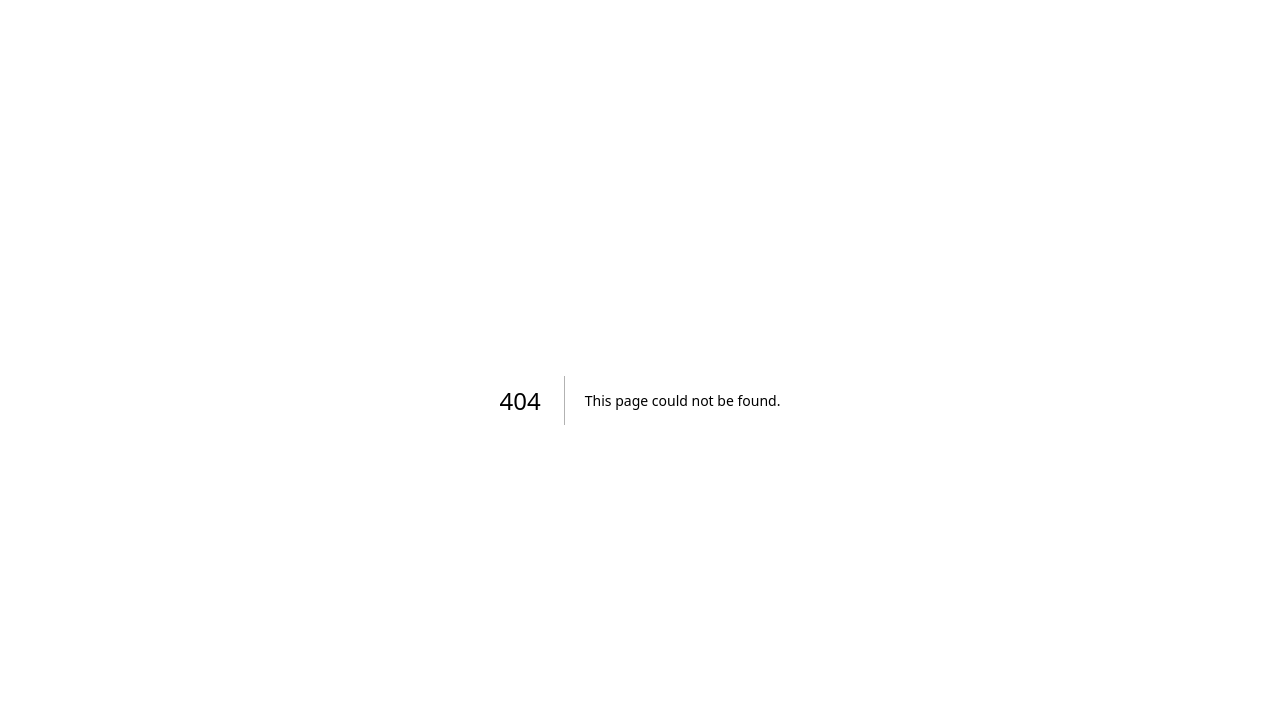
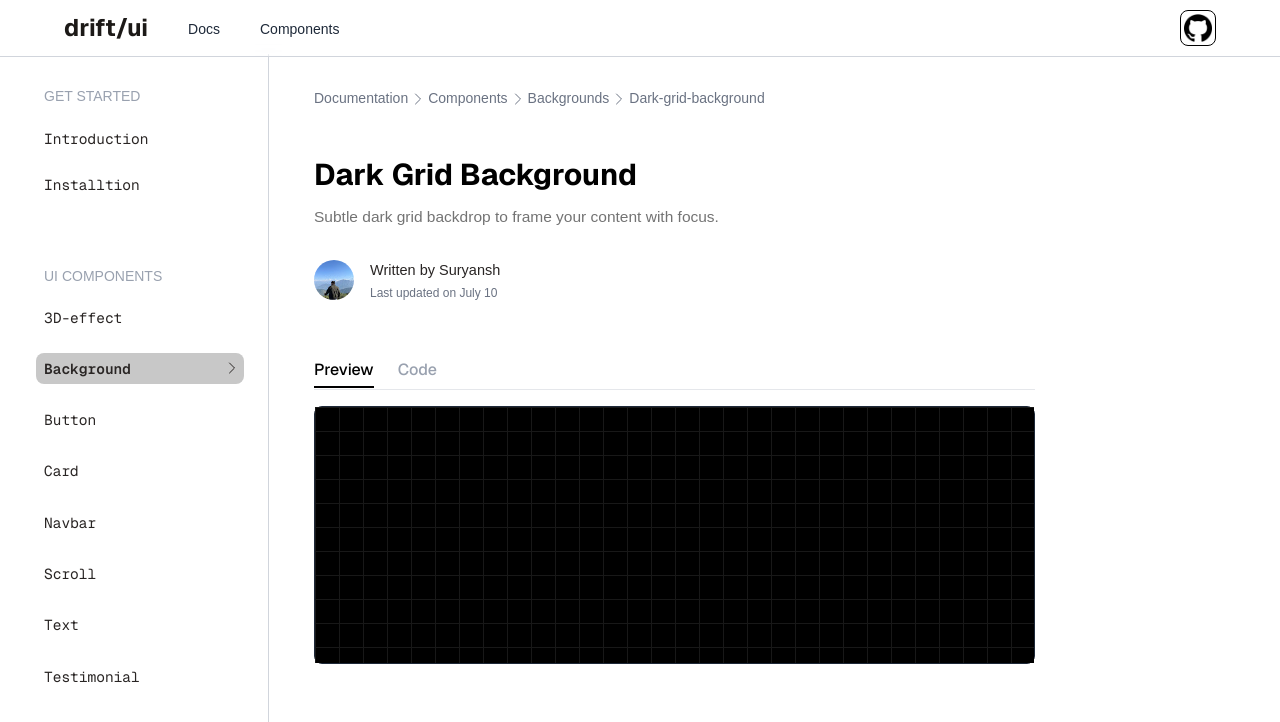
Before and after one commit to suryanshXD/Drift-UI, a Next.js app: page /docs/components/background/dark-grid-bg in a window 1280 px wide. Before the commit this address had no page. Shown: the top 722 px of the page. Built offline with nearby package versions, Linux system fonts and the light colour scheme.

Commit message:
1st bg added

```diff
--- /dev/null
+++ b/app/components/Logo/Arrow-Left.tsx
@@ -0,0 +1,18 @@
+export const ArrowLeft = () => {
+  return (
+    <svg
+      xmlns="http://www.w3.org/2000/svg"
+      fill="none"
+      viewBox="0 0 24 24"
+      stroke-width="1.5"
+      stroke="currentColor"
+      className="size-4"
+    >
+      <path
+        stroke-linecap="round"
+        stroke-linejoin="round"
+        d="M10.5 19.5 3 12m0 0 7.5-7.5M3 12h18"
+      />
+    </svg>
+  );
+};
--- a/app/docs/components/3d-effect/page.tsx
+++ b/app/docs/components/3d-effect/page.tsx
@@ -38,11 +38,11 @@ export default function page() {
   };
   return (
     <>
-      <div className="flex flex-row min-h-screen sm: ml-1 lg:ml-24 items-start">
+      <div className="flex flex-row min-h-screen sm: ml-1 lg:ml-16 items-start">
         <div className="lg:mt-5">
-          <div className="fixed flex flex-col ml-[62%] mt-4 font-semibold">
+          <div className="fixed flex flex-col ml-[64%] mt-4 font-semibold">
             On this page
-            <div className="flex flex-col gap-3 mt-4.5   text-[15.5px]  font-normal items-start ">
+            <div className="flex flex-col gap-3 mt-3 text-[15.5px]  font-normal items-start ">
               <div
                 onClick={previewScroll}
                 className="text-gray-600 hover:text-black cursor-pointer flex items-center"
@@ -63,7 +63,7 @@ export default function page() {
               </div>
             </div>
           </div>
-          <div className="flex items-center gap-1.5 text-gray-500 mt-4 text-[14px]">
+          <div className="flex items-center gap-0.5 text-gray-500 mt-4 text-[14px]">
             <Link href={"/docs"} className="cursor-pointer">
               Documentation
             </Link>
@@ -83,11 +83,11 @@ export default function page() {
           >
             3D Card Effect
           </div>
-          <div className="text-neutral-500 font-light mt-6 text-[16px]">
+          <div className="text-neutral-500 font-light mt-3 text-[16px]">
             A 3D tilt effect gives the illusion of depth and motion, making your
             card designs more dynamic.
           </div>
-          <div className="flex mt-5 max-w-fit">
+          <div className="flex mt-6 max-w-fit">
             <Image
               src={profile}
               alt="meri photu"
@@ -633,10 +633,10 @@ export default function page() {
               ref={propsRef}
               className="flex w-[125%] bg-gray-50 border border-gray-300 h-10 mt-9"
             >
-              <div className="w-[20%] bg-gray-200 border-r border-gray-400 pl-2.5 pt-1.5">
+              <div className="w-[20%] bg-gray-200 border-r border-gray-300 pl-2.5 pt-1.5">
                 Props
               </div>
-              <div className="w-[20%] bg-gray-200 border-r border-gray-400 pl-2.5 pt-1.5">
+              <div className="w-[20%] bg-gray-200 border-r border-gray-300 pl-2.5 pt-1.5">
                 Type
               </div>
               <div className="w-[60%] bg-gray-200 pl-2.5 pt-1.5">
--- /dev/null
+++ b/app/docs/components/background/dark-grid-bg/page.tsx
@@ -0,0 +1,114 @@
+"use client";
+import { ChevronRight } from "@/app/components/Logo/Chevron-Right";
+import { Profile } from "@/libs/Profile-Card";
+import { cn } from "@/libs/utils";
+import Link from "next/link";
+import { useState } from "react";
+import { motion } from "framer-motion";
+import { Clipboard } from "@/app/components/Logo/Clipboard";
+
+export default function page() {
+  const [preview, setPreview] = useState<"preview" | "code">("preview");
+  return (
+    <motion.div
+      initial={{ filter: "blur(16px)" }}
+      animate={{ filter: "blur(0px)" }}
+      transition={{ delay: 0.1, duration: 0.3, ease: "easeInOut" }}
+      className="flex flex-col min-h-screen ml-16"
+    >
+      <div className="flex items-center gap-0.5 text-gray-500 mt-8 text-[14px]">
+        <Link href={"/docs"} className="cursor-pointer">
+          Documentation
+        </Link>
+        <ChevronRight />
+        <div>Components</div>
+        <ChevronRight />
+        <Link href={"/docs/components/background"} className="cursor-pointer">
+          Backgrounds
+        </Link>
+        <ChevronRight />
+        <Link href={"/docs/components/background"} className="cursor-pointer">
+          Dark-grid-background
+        </Link>
+      </div>
+      <div className="text-3xl text-black font-sans font-bold mt-12">
+        Dark Grid Background
+      </div>
+      <div className="text-neutral-500 font-light mt-3 text-[15.5px]">
+        Subtle dark grid backdrop to frame your content with focus.
+      </div>
+      <div className="mt-3">
+        <Profile name="Suryansh" date="July 10" />
+      </div>
+      <div className="flex gap-6 text-md font-sans font-stretch-150% mt-14 border-b border-gray-200 w-[160%] pb-[1px]">
+        <div
+          className={cn(
+            "pb-1 transition-colors font-medium cursor-pointer",
+            preview === "preview"
+              ? "text-black border-b-2 border-black "
+              : "text-gray-400 hover:text-gray-300"
+          )}
+          onClick={() => setPreview("preview")}
+        >
+          Preview
+        </div>
+        <div
+          className={cn(
+            "pb-1 transition-colors cursor-pointer font-medium",
+            preview === "code"
+              ? "text-black border-b-2 border-black"
+              : "text-gray-400 hover:text-gray-300"
+          )}
+          onClick={() => setPreview("code")}
+        >
+          Code
+        </div>
+      </div>
+      <div className="border border-gray-800 rounded-lg mt-4 w-[160%]">
+        {preview === "preview" ? (
+          <motion.div
+            whileHover={{
+              boxShadow: "rgba(0, 0, 0, 0.72) 0px 25px 20px -10px",
+            }}
+            transition={{ delay: 0.1 }}
+            className="bg-black text-[12.5px] h-64 [background-size:24px_24px]  [background-image:linear-gradient(to_right,#181818_1px,transparent_1px),linear-gradient(to_bottom,#181818_1px,transparent_1px)] font-sans"
+          ></motion.div>
+        ) : (
+          <div className="h-64 bg-[#212121] flex justify-between text-white text-[14px] rounded-md">
+            <div className="flex flex-col ml-5 my-16">
+              <div className="flex">
+                <span className="text-purple-400 mr-2">import</span> DarkGridBg{" "}
+                <span className="text-purple-400 mx-2">from</span>{" "}
+                <span className="text-emerald-400">
+                  "@/components/ui/Dark-Grid-BG"
+                </span>
+                ;
+              </div>
+              <div className="flex mt-6">
+                <span className="text-purple-400">export default function</span>{" "}
+                <span className="text-amber-400 mx-2">
+                  DarkGridBackgroundDemo () {"{"}
+                </span>
+              </div>
+              <div className="flex ml-3">
+                <span className="text-purple-400 mr-2">return</span>{" "}
+                <span>{"<"}</span>
+                <span className="text-amber-400">
+                  DarkGridBg<span className="text-white">{">  </"}</span>
+                  DarkGridBg
+                </span>
+                <span>{">"}</span>;
+              </div>
+              <div className="flex ">
+                <span className="text-amber-400">{"}"}</span>
+              </div>
+            </div>
+            <div className="mr-1.5 mt-2 cursor-pointer">
+              <Clipboard />
+            </div>
+          </div>
+        )}
+      </div>
+    </motion.div>
+  );
+}
--- a/app/docs/components/background/page.tsx
+++ b/app/docs/components/background/page.tsx
@@ -1,3 +1,81 @@
+"use client";
+import { ChevronRight } from "@/app/components/Logo/Chevron-Right";
+import Link from "next/link";
+import { motion } from "framer-motion";
+
 export default function page() {
-  return <div>Hii BG</div>;
+  return (
+    <div className="flex flex-col min-h-screen ml-5 bg-white text-black mb-8">
+      <div className="ml-12 mt-5">
+        <div className="flex items-center gap-0.5 text-gray-500 mt-4 text-[14px]">
+          <Link href={"/docs"} className="cursor-pointer">
+            Documentation
+          </Link>
+          <ChevronRight />
+          <div>Components</div>
+          <ChevronRight />
+          <Link href={"/docs/components/background"} className="cursor-pointer">
+            Background
+          </Link>
+        </div>
+        <div className="text-3xl text-black font-sans font-bold mt-12">
+          Background
+          <div className="text-neutral-500 font-light mt-3 text-[15.5px]">
+            Versatile background component for immersive, elegant UI layouts.
+          </div>
+        </div>
+
+        <div className="grid grid-cols-2 w-[242.5%] h-120 gap-10 mt-18 ">
+          <motion.div
+            whileHover={{
+              scale: 1.025,
+              boxShadow: "rgba(0, 0, 0, 0.45) 0px 25px 20px -20px",
+            }}
+            whileTap={{ scale: 0.95 }}
+            transition={{ delay: 0.1, duration: 0.3 }}
+            className="cursor-pointer rounded-lg"
+          >
+            <Link
+              href={"/docs/components/background/dark-grid-bg"}
+              className="bg-black text-[12.5px] h-full flex flex-col justify-center items-center text-gray-200  inset-0 [background-size:20px_20px]  [background-image:linear-gradient(to_right,#181818_1px,transparent_1px),linear-gradient(to_bottom,#181818_1px,transparent_1px)] font-sans"
+            >
+              Dark Grid Bg
+            </Link>
+          </motion.div>
+          <motion.div
+            whileHover={{
+              scale: 1.025,
+              boxShadow: "rgba(0, 0, 0, 0.45) 0px 25px 20px -20px",
+            }}
+            whileTap={{ scale: 0.95 }}
+            transition={{ delay: 0.1, duration: 0.3 }}
+            className=" border border-gray-400 rounded-lg"
+          >
+            <Link
+              href={"/docs/components/background/dark-grid-bg"}
+              className="flex flex-col justify-center items-center text-[13px] text-gray-600 font-sans bg-gray-50 w-full h-full bg-[linear-gradient(to_right,#b1b1b12e_1px,transparent_1px),linear-gradient(to_bottom,#b1b1b12e_1px,transparent_1px)] bg-[size:20px_20px] [mask-image:radial-gradient(ellipse_75%_50%_at_50%_50%,#fff_70%,transparent_100%)] cursor-pointer"
+            >
+              Light Gird Masked Bg
+            </Link>
+          </motion.div>
+          <motion.div
+            whileHover={{
+              scale: 1.025,
+              boxShadow: "rgba(0, 0, 0, 0.45) 0px 25px 20px -20px",
+            }}
+            whileTap={{ scale: 0.95 }}
+            transition={{ delay: 0.1, duration: 0.3 }}
+            className="border border-gray-400 rounded-lg p-1"
+          >
+            <Link
+              href={"/docs/components/background/dark-grid-bg"}
+              className="flex flex-col justify-center items-center text-[13px] text-gray-600 font-sans inset-0 h-full w-full bg-gray bg-[radial-gradient(#c8cbcc_1px,transparent_1px)] [background-size:16px_16px] cursor-pointer"
+            >
+              Dot Light Bg
+            </Link>
+          </motion.div>
+        </div>
+      </div>
+    </div>
+  );
 }
--- a/app/docs/layout.tsx
+++ b/app/docs/layout.tsx
@@ -176,7 +176,7 @@ export default function layout({ children }: { children: React.ReactNode }) {
               </div>
             </div>
           </div>
-          <div className="sm: ml-0 sm: mt-12  lg:ml-62.5 lg:mt-16">
+          <div className="sm: ml-0 sm: mt-12  lg:ml-62.5 lg:mt-14">
             {children}
           </div>
         </div>
--- /dev/null
+++ b/libs/Profile-Card.tsx
@@ -0,0 +1,21 @@
+import Image from "next/image";
+import profile from "../public/profile.jpg";
+
+interface details {
+  name: string;
+  date: string;
+}
+
+export const Profile = ({ name, date }: details) => {
+  return (
+    <div className="flex mt-5 max-w-fit">
+      <Image src={profile} alt="meri photu" className="rounded-full size-10" />
+      <div className="flex flex-col gap-0.5 justify-start ml-4">
+        <div className="text-[14.5px] text-stone-800 font-medium">
+          Written by {name}
+        </div>
+        <div className="text-[12px] text-gray-500">Last updated on {date}</div>
+      </div>
+    </div>
+  );
+};
```
